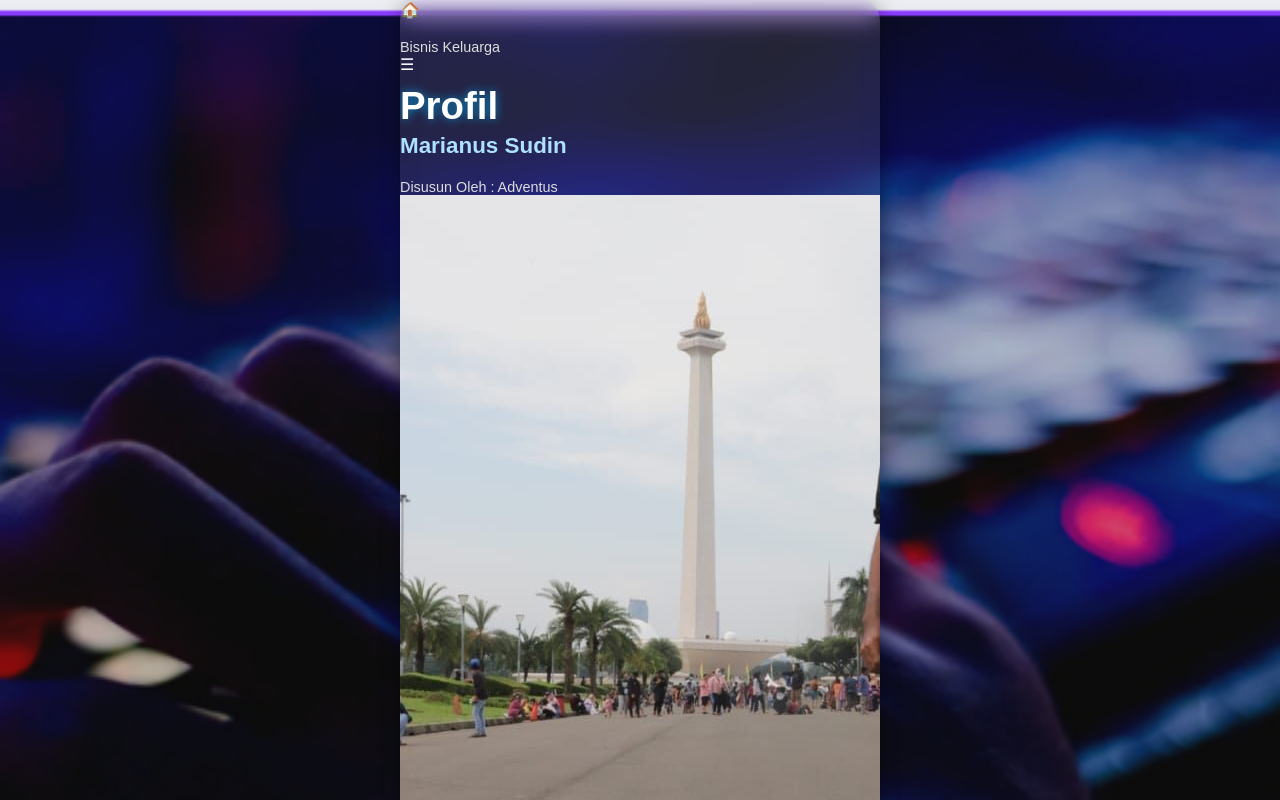
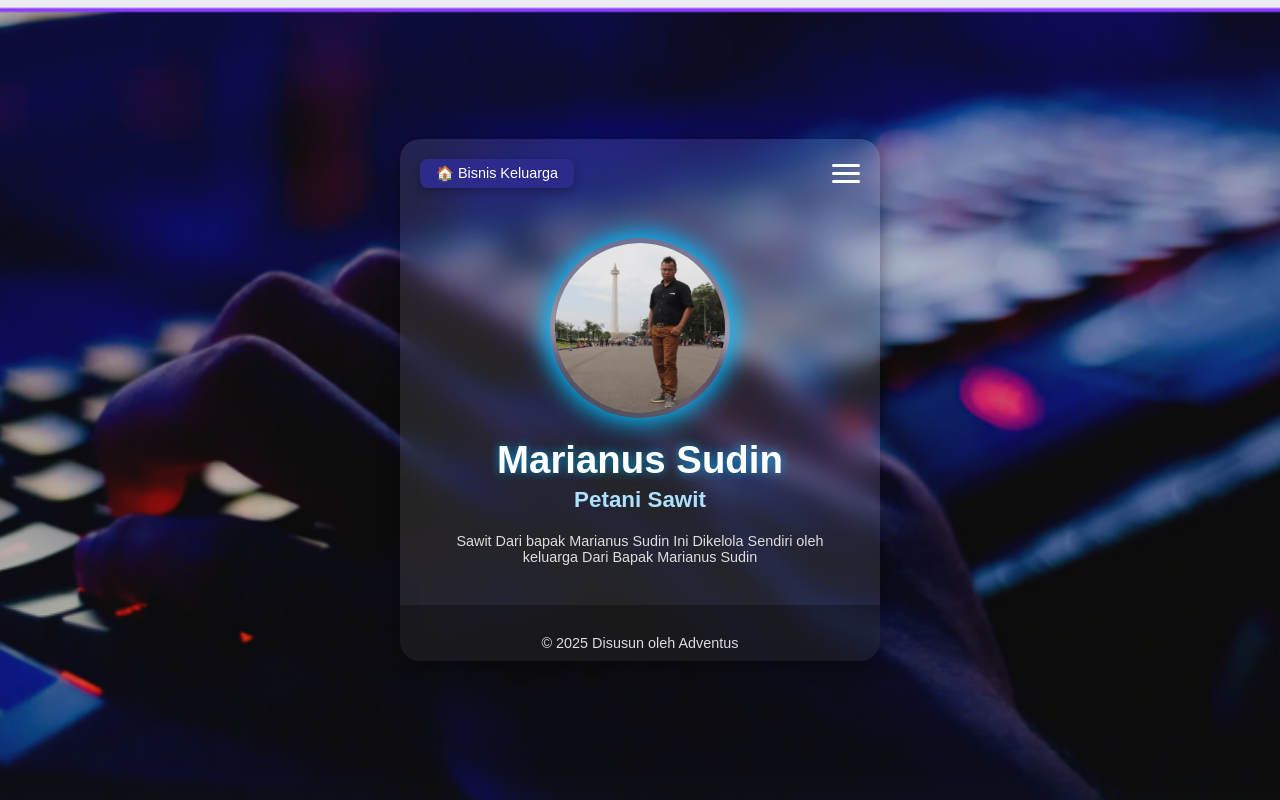
Before and after one commit to adventusb-dotcom/profil-bapak, a plain HTML site: page index.html in a window 1280 px wide. Shown: the top 800 px of the page. Drawn offline with Linux system fonts and the light colour scheme.

Commit message:
Update index.html

```diff
--- a/index.html
+++ b/index.html
@@ -1,23 +1,26 @@
 <!DOCTYPE html>
 <html lang="id">
 <head>
-    <meta charset="UTF-8">
-    <meta name="viewport" content="width=device-width, initial-scale=1.0">
+  <meta charset="UTF-8" />
+  <meta name="viewport" content="width=device-width, initial-scale=1.0" />
   <title>Profil Marianus Sudin</title>
-    <link rel="stylesheet" href="profil.css">
+  <link rel="stylesheet" href="profil.css" />
 </head>
 <body>
-    <div class="overlay"></div>
-    <div class="container fade-in">
 
-        <!-- Header Atas -->
-        <div class="top-bar slide-down">
-            <div class="label">
-                <span class="icon">🏠</span>
-                <p>Bisnis Keluarga</p>
+  <div class="container">
+    <!-- ===== HEADER ===== -->
+    <header>
+      <div class="header-badge">🏠 Bisnis Keluarga</div>
+
+      <!-- Tombol garis tiga -->
+      <div class="menu-toggle" onclick="toggleMenu()">
+        <div></div>
+        <div></div>
+        <div></div>
       </div>
 
-            <!-- Navigasi Menu -->
+      <!-- Menu navigasi -->
       <nav class="menu" id="menu">
         <a href="#">Profil</a>
         <a href="#">Data Diri</a>
@@ -26,36 +29,24 @@
         <a href="#">Pengalaman</a>
         <a href="#">Kontak</a>
       </nav>
+    </header>
 
-            <!-- Tombol Menu untuk HP -->
-            <div class="menu-toggle" id="menu-toggle">
-                ☰
+    <!-- ===== ISI PROFIL ===== -->
+    <main>
+      <div class="profile-pic">
+        <img src="marianus.png" alt="Foto Marianus Sudin">
       </div>
+      <h1>Marianus Sudin</h1>
+      <h2>Petani Sawit</h2>
+      <p>Sawit Dari bapak Marianus Sudin Ini Dikelola Sendiri oleh keluarga Dari Bapak Marianus Sudin</p>
+    </main>
+
+    <!-- ===== FOOTER ===== -->
+    <footer>
+      <p>© 2025 Disusun oleh Adventus</p>
+    </footer>
   </div>
 
-        <!-- Konten Utama -->
-        <div class="content">
-            <div class="text slide-left">
-                <h1>Profil</h1>
-                <h2>Marianus Sudin</h2>
-                <p class="author">Disusun Oleh : Adventus</p>
-            </div>
-
-            <div class="image slide-right">
-                <img src="Marianus.png" alt="Foto Marianus Sudin">
-            </div>
-        </div>
-
-    </div>
-
-    <script>
-        // Toggle menu untuk tampilan HP
-        const toggle = document.getElementById('menu-toggle');
-        const menu = document.getElementById('menu');
-
-        toggle.addEventListener('click', () => {
-            menu.classList.toggle('active');
-        });
-    </script>
+  <script src="script.js"></script>
 </body>
 </html>
```
Lines whose indentation alone changed are shown as unchanged.
